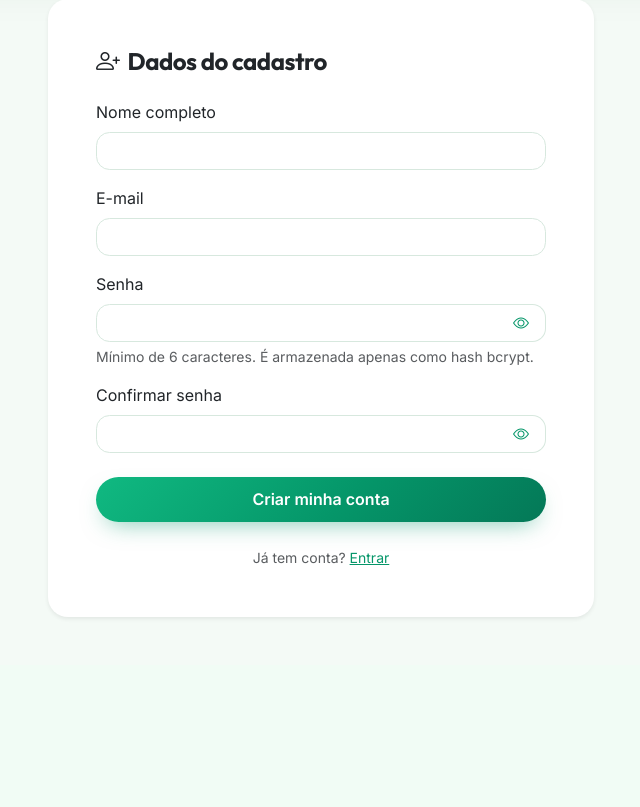
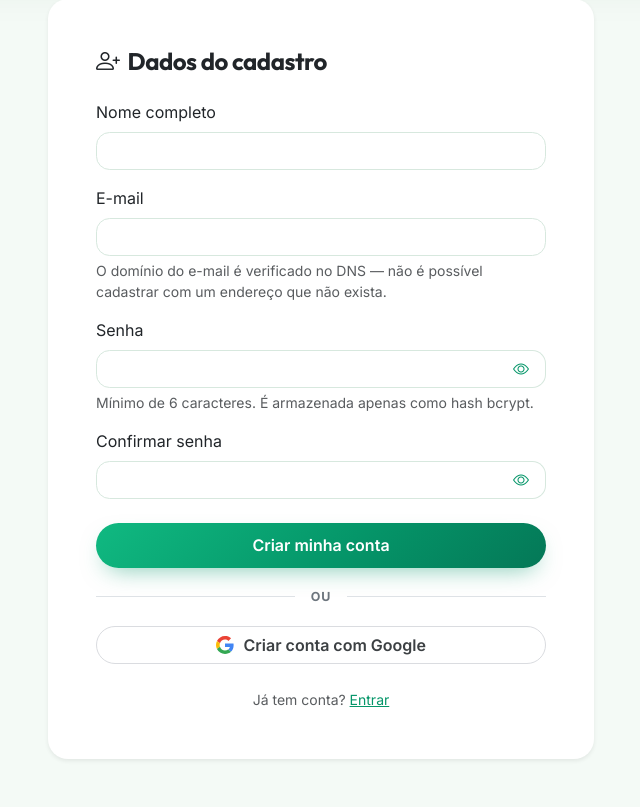
Before and after one commit to isacsagiorato/rhesys, a PHP site: page /pages/cadastro.php in a window 1280 px wide. Shown: the part 425-1232 px from the top of the page, without its empty margins (319-959 px from the left). Before the commit the page ends 1044 px from the top, so only its background shows below. Run offline with PHP 8.4, Linux system fonts and the light colour scheme.

Commit message:
Login com Google (OAuth 2.0) e cadastro somente com e-mail existente
- config/validacao_email.php: valida formato, bloqueia e-mails descartaveis e exige dominio existente (registro MX/A no DNS). - Login com Google em PHP puro (config/google.php, pages/google_login.php, pages/google_callback.php): state anti-CSRF com hash_equals, sessao regenerada, criacao/vinculacao automatica por e-mail. - Botoes Entrar/Criar conta com Google nas telas de login e cadastro + estilos (btn-google, divisor ou). - Banco: colunas google_id (UNIQUE), email_verificado e avatar na tabela usuario + database/migracao_google.sql. - Credenciais OAuth fora do versionamento: config/google_local.php (gitignored), modelo em google_local.exemplo.php.

```diff
--- /dev/null
+++ b/config/google.php
@@ -0,0 +1,211 @@
+<?php
+/**
+ * Login com Google — OAuth 2.0 em PHP puro (sem bibliotecas externas).
+ *
+ * COMO CONFIGURAR (uma vez só):
+ *   1. Acesse https://console.cloud.google.com/apis/credentials
+ *   2. No menu "APIs e Serviços" > "Tela de permissão OAuth":
+ *      escolha o tipo "Externo", informe o nome do app (Rhesys) e um
+ *      e-mail de suporte. Não precisa adicionar escopos sensíveis.
+ *   3. Em "Credenciais" > "Criar credenciais" > "ID do cliente OAuth",
+ *      tipo "Aplicativo da Web".
+ *   4. Em "URIs de redirecionamento JavaScript e HTTP autorizadas",
+ *      adicione exatamente (ajuste a porta conforme seu servidor):
+ *        http://localhost:8000/pages/google_callback.php
+ *   5. Copie o "ID do cliente" e a "Chave do cliente" e cole abaixo em
+ *      GOOGLE_CLIENT_ID e GOOGLE_CLIENT_SECRET.
+ *
+ * Enquanto as constantes estiverem vazias, o clique no botão "Entrar com
+ * Google" leva de volta ao login com um aviso (google_ativo() = false).
+ */
+
+// ============================================================
+// CREDENCIAIS LOCAIS — NÃO VERSIONADAS NO GIT
+// ------------------------------------------------------------
+// As chaves reais ficam em config/google_local.php (fora do Git,
+// listado no .gitignore). Copie config/google_local.exemplo.php
+// para config/google_local.php e preencha com suas chaves.
+// ============================================================
+if (file_exists(__DIR__ . '/google_local.php')) {
+    require_once __DIR__ . '/google_local.php';
+}
+
+if (!defined('GOOGLE_CLIENT_ID')) {
+    define('GOOGLE_CLIENT_ID', '');      // preencha em config/google_local.php
+}
+if (!defined('GOOGLE_CLIENT_SECRET')) {
+    define('GOOGLE_CLIENT_SECRET', '');  // preencha em config/google_local.php
+}
+
+// Endpoints fixos do Google (developers.google.com/identity/protocols/oauth2)
+define('GOOGLE_URL_AUTORIZACAO', 'https://accounts.google.com/o/oauth2/v2/auth');
+define('GOOGLE_URL_TOKEN',       'https://oauth2.googleapis.com/token');
+define('GOOGLE_URL_USUARIO',     'https://www.googleapis.com/oauth2/v3/userinfo');
+
+/**
+ * O login com Google está configurado neste servidor?
+ */
+function google_ativo()
+{
+    return GOOGLE_CLIENT_ID !== '' && GOOGLE_CLIENT_SECRET !== '';
+}
+
+/**
+ * URI de redirecionamento cadastrada no console do Google.
+ * Derivada de BASE_URL (igual ao esquema de config.php), então funciona
+ * em qualquer pasta/servidor sem precisar ser editada.
+ */
+function google_redirect_uri()
+{
+    $https   = (!empty($_SERVER['HTTPS']) && $_SERVER['HTTPS'] !== 'off');
+    $esquema = $https ? 'https' : 'http';
+    $host    = $_SERVER['HTTP_HOST'] ?? 'localhost';
+
+    return $esquema . '://' . $host . BASE_URL . 'pages/google_callback.php';
+}
+
+/**
+ * Gera (ou reaproveita) o "state" — proteção CSRF do fluxo OAuth.
+ * Guardado na sessão e conferido no callback com hash_equals().
+ */
+function google_state()
+{
+    if (empty($_SESSION['google_state'])) {
+        $_SESSION['google_state'] = bin2hex(random_bytes(16));
+    }
+    return $_SESSION['google_state'];
+}
+
+/**
+ * URL da tela de consentimento do Google (início do fluxo).
+ */
+function google_url_autorizacao()
+{
+    $params = http_build_query([
+        'client_id'     => GOOGLE_CLIENT_ID,
+        'redirect_uri'  => google_redirect_uri(),
+        'response_type' => 'code',
+        'scope'         => 'openid email profile',
+        'state'         => google_state(),
+        'prompt'        => 'select_account',
+    ]);
+
+    return GOOGLE_URL_AUTORIZACAO . '?' . $params;
+}
+
+
+/**
+ * POST HTTP genérico (cURL se disponível; senão stream context).
+ *
+ * @return array|null resposta JSON decodificada, ou null em falha
+ */
+function google_http_post_json($url, array $dados)
+{
+    if (function_exists('curl_init')) {
+        $ch = curl_init($url);
+        curl_setopt_array($ch, [
+            CURLOPT_POST           => true,
+            CURLOPT_POSTFIELDS     => http_build_query($dados),
+            CURLOPT_RETURNTRANSFER => true,
+            CURLOPT_TIMEOUT        => 15,
+            CURLOPT_HTTPHEADER     => ['Content-Type: application/x-www-form-urlencoded'],
+        ]);
+        $resposta = curl_exec($ch);
+        $erro     = curl_errno($ch);
+        curl_close($ch);
+        if ($erro || $resposta === false) {
+            return null;
+        }
+    } else {
+        $contexto = stream_context_create(['http' => [
+            'method'  => 'POST',
+            'header'  => "Content-Type: application/x-www-form-urlencoded\r\n",
+            'content' => http_build_query($dados),
+            'timeout' => 15,
+        ]]);
+        $resposta = @file_get_contents($url, false, $contexto);
+        if ($resposta === false) {
+            return null;
+        }
+    }
+
+    $json = json_decode((string) $resposta, true);
+
+    return is_array($json) ? $json : null;
+}
+
+/**
+ * GET HTTP com Authorization: Bearer (busca os dados do perfil).
+ *
+ * @return array|null perfil decodificado, ou null em falha
+ */
+function google_http_get_json($url, $accessToken)
+{
+    if (function_exists('curl_init')) {
+        $ch = curl_init($url);
+        curl_setopt_array($ch, [
+            CURLOPT_RETURNTRANSFER => true,
+            CURLOPT_TIMEOUT        => 15,
+            CURLOPT_HTTPHEADER     => ['Authorization: Bearer ' . $accessToken],
+        ]);
+        $resposta = curl_exec($ch);
+        $erro     = curl_errno($ch);
+        curl_close($ch);
+        if ($erro || $resposta === false) {
+            return null;
+        }
+    } else {
+        $contexto = stream_context_create(['http' => [
+            'method'  => 'GET',
+            'header'  => "Authorization: Bearer $accessToken\r\n",
+            'timeout' => 15,
+        ]]);
+        $resposta = @file_get_contents($url, false, $contexto);
+        if ($resposta === false) {
+            return null;
+        }
+    }
+
+    $json = json_decode((string) $resposta, true);
+
+    return is_array($json) ? $json : null;
+}
+
+/**
+ * Troca o código de autorização pelo access token.
+ *
+ * @return array|null resposta com access_token, ou null em falha
+ */
+function google_trocar_code_por_token($code)
+{
+    $resposta = google_http_post_json(GOOGLE_URL_TOKEN, [
+        'code'          => $code,
+        'client_id'     => GOOGLE_CLIENT_ID,
+        'client_secret' => GOOGLE_CLIENT_SECRET,
+        'redirect_uri'  => google_redirect_uri(),
+        'grant_type'    => 'authorization_code',
+    ]);
+
+    if ($resposta === null || empty($resposta['access_token'])) {
+        return null;
+    }
+
+    return $resposta;
+}
+
+/**
+ * Busca o perfil do usuário logado
+ * (sub, email, email_verified, name, picture).
+ *
+ * @return array|null perfil, ou null em falha
+ */
+function google_buscar_perfil($accessToken)
+{
+    $perfil = google_http_get_json(GOOGLE_URL_USUARIO, $accessToken);
+
+    if ($perfil === null || empty($perfil['sub']) || empty($perfil['email'])) {
+        return null;
+    }
+
+    return $perfil;
+}
--- /dev/null
+++ b/config/validacao_email.php
@@ -0,0 +1,98 @@
+<?php
+/**
+ * Validação de e-mail "existente" no cadastro de usuários.
+ *
+ * Além do formato (filter_var), o cadastro só aceita e-mails cujo domínio
+ * REALMENTE existe e é capaz de receber mensagens:
+ *
+ *   1) Bloqueia provedores descartáveis/temporários (10minutemail, mailinator...);
+ *   2) Consulta o DNS: o domínio precisa ter registro MX (servidores de e-mail)
+ *      ou, como fallback, um registro A/AAAA válido.
+ *
+ * Limitação honesta: a consulta DNS garante que o DOMÍNIO existe e aceita
+ * e-mail, mas não prova que a caixa específica (parte antes do @) existe.
+ * Provar 100% que a caixa existe exigiria enviar um e-mail de confirmação
+ * (SMTP), o que requer um servidor de e-mail configurado. Com o MX verificado
+ * + bloqueio de descartáveis, endereços totalmente inventados (domínio
+ * inexistente) já são recusados no cadastro.
+ */
+
+// ------------------------------------------------------------
+// Lista de provedores descartáveis conhecidos (bloqueados).
+// Cadastrar com eles não faz sentido: a caixa deixa de existir em
+// minutos e o usuário nunca poderia recuperar a conta.
+// ------------------------------------------------------------
+if (!defined('DOMINIOS_DESCARTAVEIS')) {
+    define('DOMINIOS_DESCARTAVEIS', implode('|', [
+        '10minutemail.com', '20minutemail.com', 'tempmail.com', 'temp-mail.org',
+        'tempmail.net', 'tempmailo.com', 'guerrillamail.com', 'guerrillamail.net',
+        'guerrillamail.org', 'sharklasers.com', 'grr.la', 'mailinator.com',
+        'yopmail.com', 'yopmail.net', 'trashmail.com', 'throwawaymail.com',
+        'getnada.com', 'dispostable.com', 'maildrop.cc', 'fakeinbox.com',
+        'mohmal.com', 'emailondeck.com', 'mytemp.email', 'tempr.email',
+    ]));
+}
+
+/**
+ * O domínio do e-mail pertence a um provedor descartável/temporário?
+ */
+function email_dominio_descartavel($email)
+{
+    $pos = strrpos($email, '@');
+    if ($pos === false) {
+        return true; // sem domínio tratável
+    }
+    $dominio = mb_strtolower(substr($email, $pos + 1), 'UTF-8');
+
+    return (bool) preg_match('/^(?:' . DOMINIOS_DESCARTAVEIS . ')$/i', $dominio);
+}
+
+/**
+ * O domínio do e-mail existe no DNS (tem servidores de e-mail)?
+ *
+ * Checa o registro MX; se não houver, aceita registro A/AAAA como
+ * fallback (alguns domínios pequenos usam A-record com MX implícito).
+ */
+function email_dominio_existe($email)
+{
+    $pos = strrpos($email, '@');
+    if ($pos === false) {
+        return false;
+    }
+    $dominio = strtolower(substr($email, $pos + 1));
+
+    if (checkdnsrr($dominio, 'MX')) {
+        return true;
+    }
+
+    return checkdnsrr($dominio, 'A') || checkdnsrr($dominio, 'AAAA');
+}
+
+/**
+ * Validação completa do e-mail para cadastro:
+ * formato + domínio não descartável + domínio existente (MX/A no DNS).
+ *
+ * @param string $email e-mail informado no formulário
+ * @return string|null mensagem de erro, ou null quando o e-mail serve
+ */
+function validar_email_cadastro($email)
+{
+    $email = trim((string) $email);
+
+    if ($email === '' || !filter_var($email, FILTER_VALIDATE_EMAIL)) {
+        return 'Informe um e-mail válido.';
+    }
+
+    if (email_dominio_descartavel($email)) {
+        return 'E-mails temporários/descartáveis não são aceitos. Use um e-mail permanente.';
+    }
+
+    if (!email_dominio_existe($email)) {
+        $pos    = strrpos($email, '@');
+        $dominio = substr($email, $pos + 1);
+        return 'Este e-mail parece não existir: o domínio "' . $dominio
+            . '" não foi encontrado no DNS. Confira se digitou o endereço corretamente.';
+    }
+
+    return null;
+}
--- a/css/style.css
+++ b/css/style.css
@@ -489,3 +489,46 @@ a:hover { color: var(--rhe-700); }
     .band { padding: 3rem 1.4rem; }
     .hero-chip { font-size: .8rem; padding: .45rem .85rem; }
 }
+
+/* ---------- LOGIN SOCIAL: BOTÃO GOOGLE ---------- */
+
+/* Divisor "ou" entre o formulário e o login social */
+.divisor-ou {
+    display: flex;
+    align-items: center;
+    gap: 1rem;
+    margin: 1.25rem 0;
+    color: #6c757d;
+    font-size: .78rem;
+    font-weight: 700;
+    text-transform: uppercase;
+    letter-spacing: .08em;
+}
+.divisor-ou::before,
+.divisor-ou::after {
+    content: '';
+    flex: 1;
+    height: 1px;
+    background: #dee2e6;
+}
+
+/* Botão com identidade visual do Google (fundo branco, borda cinza) */
+.btn-google {
+    display: inline-flex;
+    align-items: center;
+    justify-content: center;
+    gap: .6rem;
+    background: #fff;
+    color: #3c4043;
+    border: 1px solid #dadce0;
+    font-weight: 600;
+}
+.btn-google svg { flex: 0 0 auto; }
+.btn-google:hover,
+.btn-google:focus {
+    background: #f8f9fa;
+    color: #202124;
+    border-color: #c5c8cc;
+    box-shadow: 0 2px 10px rgba(60, 64, 67, .18);
+}
+.btn-google:active { transform: translateY(1px); }
--- a/database/rhesys_banco_dados.sql
+++ b/database/rhesys_banco_dados.sql
@@ -51,6 +51,11 @@ CREATE TABLE usuario (
     nome VARCHAR(150) NOT NULL,
     email VARCHAR(150) NOT NULL UNIQUE,
     senha VARCHAR(255) NOT NULL,
+    -- Login com Google (OAuth 2.0): id da conta Google, e-mail já
+    -- confirmado pelo Google e foto de perfil (nullable p/ conta local)
+    google_id VARCHAR(255) NULL UNIQUE,
+    email_verificado TINYINT(1) NOT NULL DEFAULT 0,
+    avatar VARCHAR(500) NULL,
     tipo_usuario VARCHAR(50) NOT NULL DEFAULT 'comum',
     created_at DATETIME NOT NULL DEFAULT CURRENT_TIMESTAMP
 ) ENGINE=InnoDB DEFAULT CHARSET=utf8mb4 COLLATE=utf8mb4_unicode_ci;
--- a/includes/header.php
+++ b/includes/header.php
@@ -19,8 +19,8 @@
     <link rel="preconnect" href="https://fonts.gstatic.com" crossorigin>
     <link href="https://fonts.googleapis.com/css2?family=Inter:wght@400;500;600;700&family=Outfit:wght@500;600;700;800&display=swap" rel="stylesheet">
 
-    <!-- CSS próprio (?v=2 força o navegador a baixar a versão nova e não usar cache) -->
-    <link rel="stylesheet" href="<?php echo BASE_URL; ?>css/style.css?v=2">
+    <!-- CSS próprio (?v=3 força o navegador a baixar a versão nova e não usar cache) -->
+    <link rel="stylesheet" href="<?php echo BASE_URL; ?>css/style.css?v=3">
 </head>
 <body>
 
--- a/pages/cadastro.php
+++ b/pages/cadastro.php
@@ -12,6 +12,8 @@
 require_once __DIR__ . '/../config/config.php';
 require_once __DIR__ . '/../config/conexao.php';
 require_once __DIR__ . '/../config/seguranca.php';
+require_once __DIR__ . '/../config/validacao_email.php';
+require_once __DIR__ . '/../config/google.php';
 
 $titulo_pagina = 'Criar conta';
 
@@ -34,8 +36,10 @@ if ($_SERVER['REQUEST_METHOD'] === 'POST') {
     if (mb_strlen($nome) < 3) {
         $erros[] = 'Informe seu nome completo (mínimo de 3 caracteres).';
     }
-    if (!filter_var($email, FILTER_VALIDATE_EMAIL)) {
-        $erros[] = 'Informe um e-mail válido.';
+    // E-mail "existente": formato + não descartável + domínio real (MX/A no DNS)
+    $erroEmail = validar_email_cadastro($email);
+    if ($erroEmail !== null) {
+        $erros[] = $erroEmail;
     }
     if (strlen($senha) < 6) {
         $erros[] = 'A senha deve ter pelo menos 6 caracteres.';
@@ -121,6 +125,10 @@ require __DIR__ . '/../includes/header.php';
                         <label for="email" class="form-label">E-mail</label>
                         <input type="email" class="form-control" id="email" name="email"
                                value="<?php echo htmlspecialchars($email); ?>" required>
+                        <div class="form-text">
+                            O domínio do e-mail é verificado no DNS — não é possível
+                            cadastrar com um endereço que não exista.
+                        </div>
                     </div>
                     <div class="mb-3">
                         <label for="senha" class="form-label">Senha</label>
@@ -150,6 +158,12 @@ require __DIR__ . '/../includes/header.php';
                     <button type="submit" class="btn btn-success w-100">Criar minha conta</button>
                 </form>
 
+                <div class="divisor-ou"><span>ou</span></div>
+                <a class="btn btn-google w-100" href="google_login.php">
+                    <svg width="18" height="18" viewBox="0 0 48 48" aria-hidden="true"><path fill="#EA4335" d="M24 9.5c3.54 0 6.71 1.22 9.21 3.6l6.85-6.85C35.9 1.39 30.37 0 24 0 14.62 0 6.51 5.38 2.56 13.22l7.98 6.19C12.43 13.72 17.74 9.5 24 9.5z"/><path fill="#4285F4" d="M46.98 24.55c0-1.57-.15-3.09-.38-4.55H24v9.02h12.94c-.58 2.96-2.26 5.48-4.78 7.18l7.73 6c4.51-4.18 7.09-10.32 7.09-17.65z"/><path fill="#FBBC05" d="M10.53 28.59c-.48-1.45-.76-2.99-.76-4.59s.27-3.14.76-4.59l-7.98-6.19C.92 16.46 0 20.12 0 24c0 3.88.92 7.54 2.56 10.78l7.97-6.19z"/><path fill="#34A853" d="M24 48c6.48 0 11.93-2.13 15.89-5.81l-7.73-6c-2.15 1.45-4.92 2.3-8.16 2.3-6.26 0-11.57-4.22-13.47-9.91l-7.98 6.19C6.51 42.62 14.62 48 24 48z"/></svg>
+                    Criar conta com Google
+                </a>
+
                 <p class="text-center text-muted small mt-4 mb-0">
                     Já tem conta? <a href="login.php">Entrar</a>
                 </p>
```
Also changed, not shown: config/google_local.exemplo.php (added, +12 -0 lines), database/migracao_google.sql (added, +21 -0 lines), pages/google_callback.php (added, +128 -0 lines), pages/google_login.php (added, +25 -0 lines), pages/login.php (+24 -0 lines), README.md, 1 other file.
